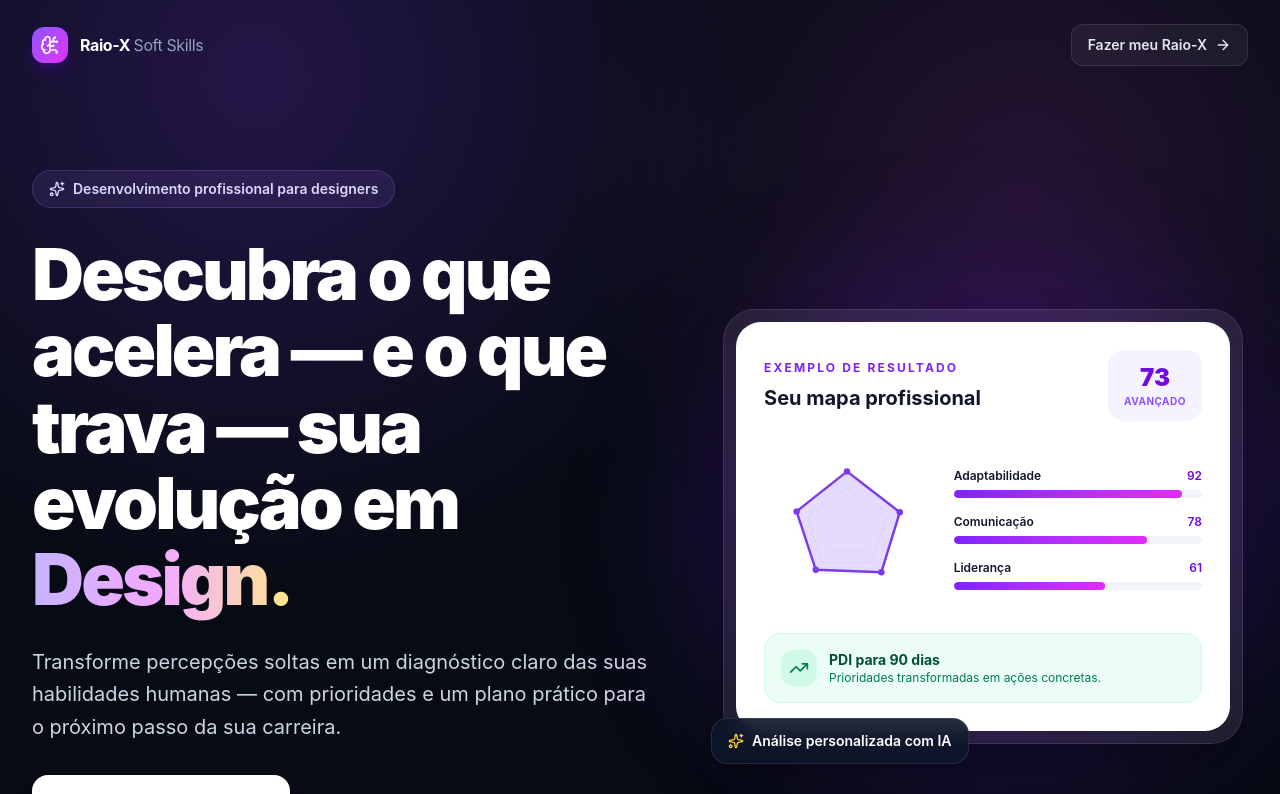
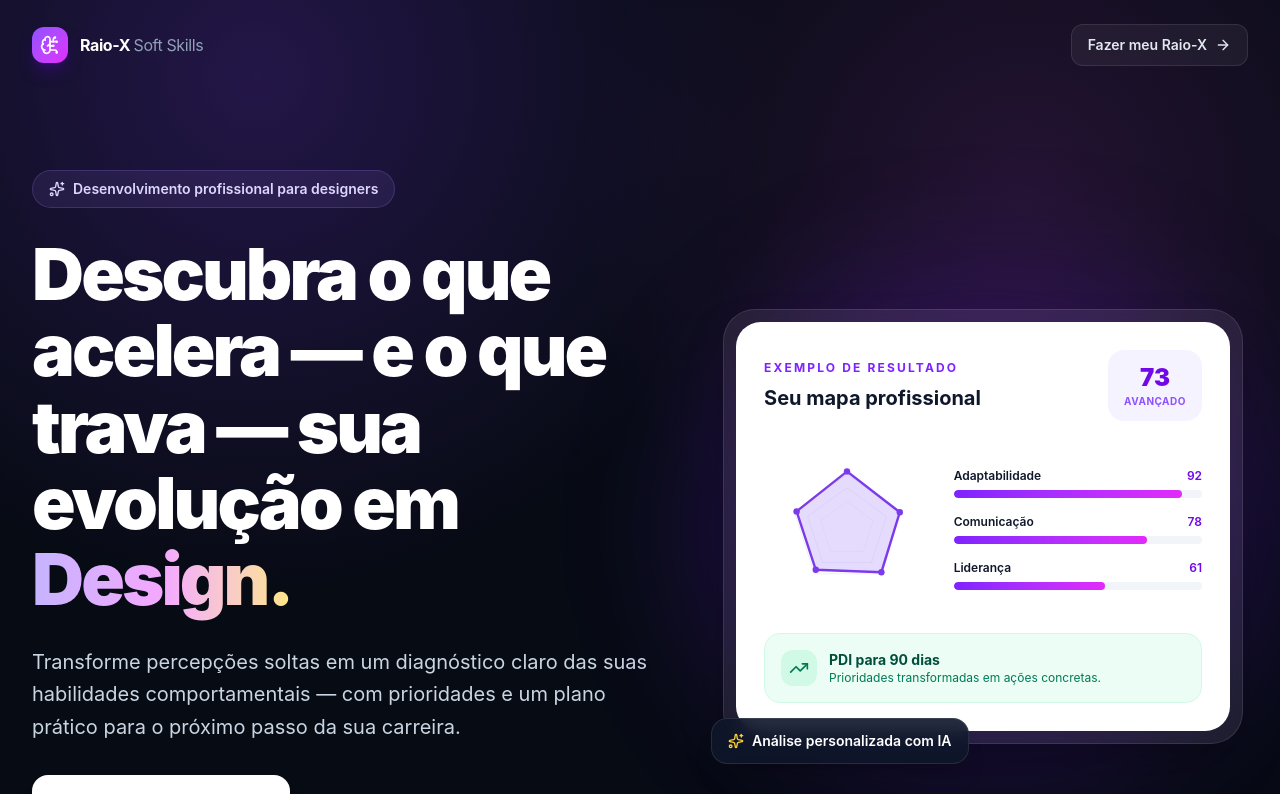
Before and after one commit to naufelpatrick/raio-x-soft-skills-mvp, a React (Vite) app: page / in a window 1280 px wide. Shown: the top 794 px of the page. Built offline with nearby package versions, Linux system fonts and the light colour scheme.

Commit message:
copy: atualiza termo para habilidades comportamentais

```diff
--- a/src/components/landing/LandingPage.jsx
+++ b/src/components/landing/LandingPage.jsx
@@ -184,7 +184,7 @@ export default function LandingPage({ onStart, hasSavedSession, onResume }) {
             </h1>
 
             <p className="mt-7 max-w-2xl text-lg leading-relaxed text-slate-300 sm:text-xl">
-              Transforme percepções soltas em um diagnóstico claro das suas habilidades humanas — com prioridades e um plano prático para o próximo passo da sua carreira.
+              Transforme percepções soltas em um diagnóstico claro das suas habilidades comportamentais — com prioridades e um plano prático para o próximo passo da sua carreira.
             </p>
 
             <div className="mt-8 flex flex-col gap-3 sm:flex-row sm:items-center">
```
